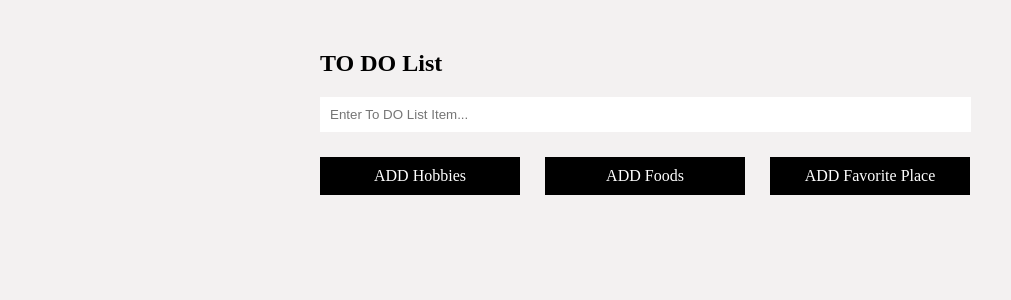
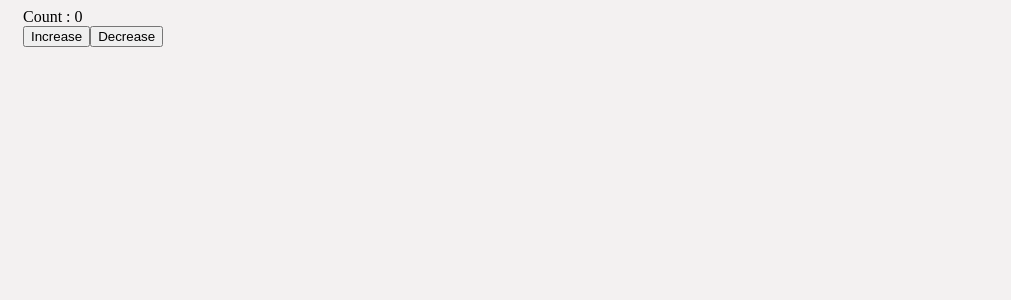
Before and after one commit to ervkgithub/cepta_react_training, a React (Create React App) app: page / in a window 1280 px wide. Shown: the top 300 px of the page, without its empty margins (0-1011 px from the left). Built offline with nearby package versions, Linux system fonts and the light colour scheme.

Commit message:
Functional component practices done

```diff
--- /dev/null
+++ b/src/component/FunComp.js
@@ -0,0 +1,22 @@
+import React, { useState } from 'react';
+
+const FunComp = () => {
+    const [count, setCount] = useState(0);
+    const Increase = () => {
+        setCount(count => count + 1);
+    }
+    const Decrease = () =>{
+        setCount(count => count - 1);
+    }
+    return(
+        <>
+         <div>Count : {count} </div>
+         <button type='button' onClick={Increase}>Increase</button>
+         <button type='button' onClick={Decrease}>Decrease</button>
+        </>
+    )
+}
+
+
+
+export default FunComp;
--- a/src/index.js
+++ b/src/index.js
@@ -4,12 +4,13 @@ import './index.css';
 // import App from './App';
 // import Home from './Home';
 //import Counter from './component/Counter';
-import ToDoAssignment from './component/ToDoAssignment';
+// import ToDoAssignment from './component/ToDoAssignment';
+import FunComp from './component/FunComp';
 
 
 ReactDOM.render(
   <React.StrictMode>
-    <ToDoAssignment />
+    <FunComp />
   </React.StrictMode>,
   document.getElementById('root')
 );
```
